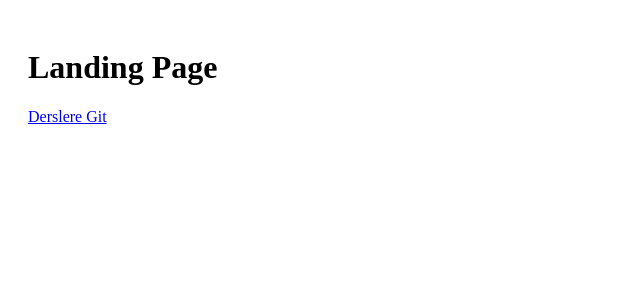
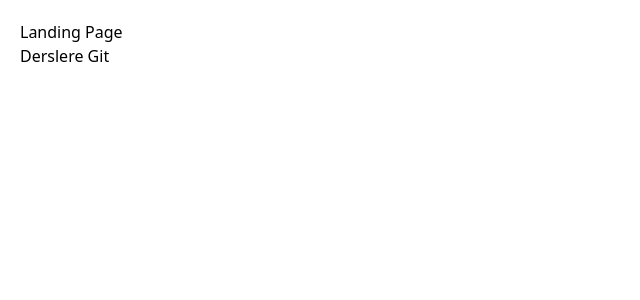
Before and after one commit to cosmuslum/nextjs-boilerplate, a Next.js app: page / in a window 1280 px wide. Shown: the top 300 px of the page, without its empty margins (0-640 px from the left). Built offline with nearby package versions, Linux system fonts and the light colour scheme.

Commit message:
Create tailwind.config.ts

```diff
--- /dev/null
+++ b/tailwind.config.ts
@@ -0,0 +1,8 @@
+import type { Config } from "tailwindcss";
+
+const config: Config = {
+  content: ["./src/**/*.{ts,tsx}"],
+  theme: { extend: {} },
+  plugins: []
+};
+export default config;
```
